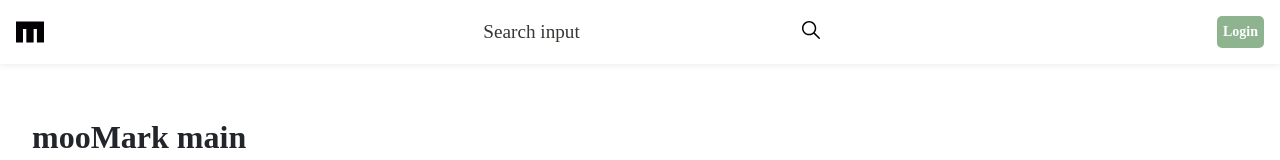
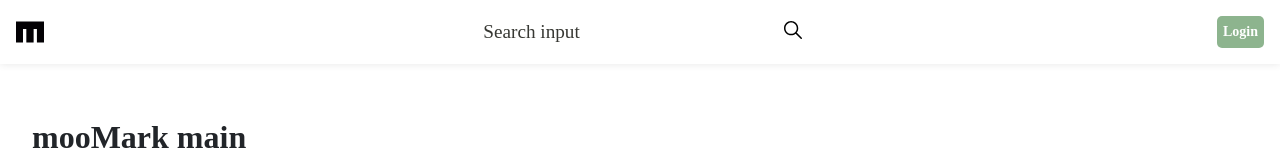
Before and after one commit to blackcowmoo/moomark-frontend, a Next.js app: page / in a window 1280 px wide. Shown: the top 160 px of the page. Built offline with nearby package versions, Linux system fonts and the light colour scheme.

Commit message:
style: searchbutton 수정

```diff
--- a/src/components/Header/header.module.scss
+++ b/src/components/Header/header.module.scss
@@ -48,6 +48,7 @@
     }
 
     &__button {
+      padding-right: 1.5rem;
       border: none;
       background-color: transparent;
       &:focus {
```
